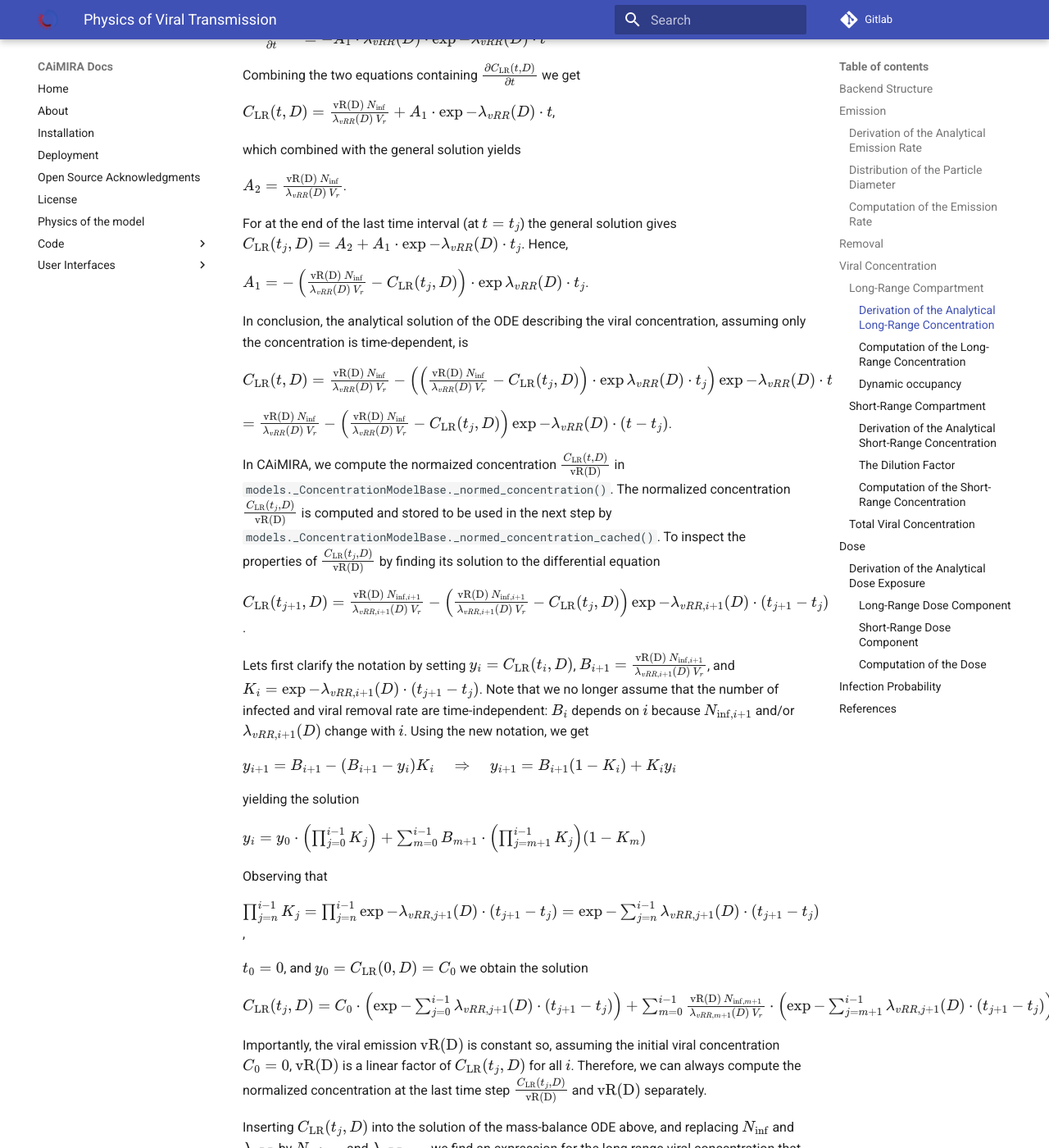
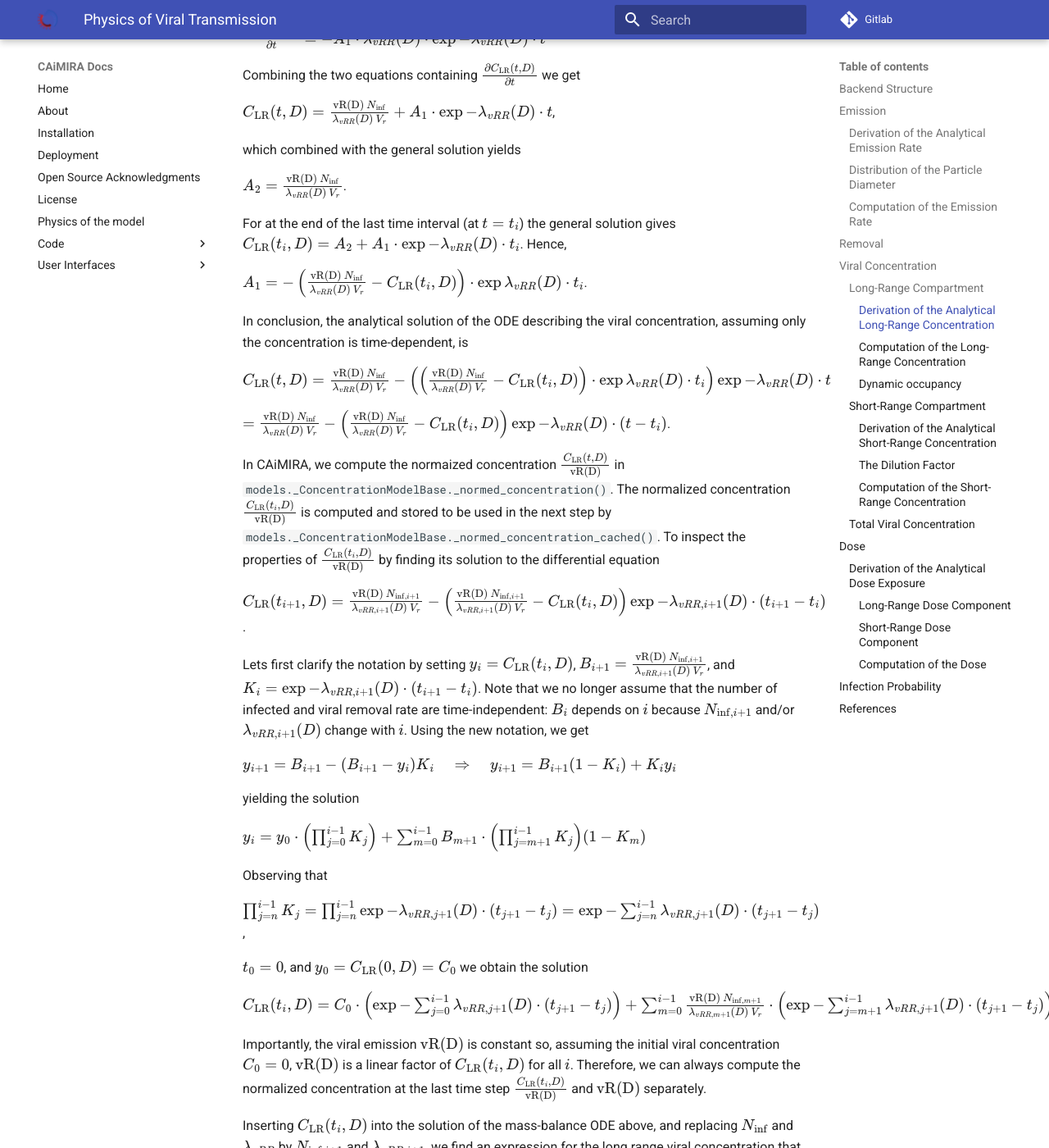
Before and after one commit to CERN/CAiMIRA, an MkDocs documentation site: the page built from caimira/docs/mkdocs/docs/code/viral_transmission.md, in a window 1280 px wide and 1400 px high, scrolled down 5581 px. Shown: the whole window at 82% size. Built offline with MkDocs 1.6.1 and Material for MkDocs 9.7.7, drawn with Linux system fonts in a browser that asks for light colours; some of the changed text lies outside the part shown.

Commit message:
fix bug in substripts concentration, note about dynamic short range

```diff
--- a/caimira/docs/mkdocs/docs/code/viral_transmission.md
+++ b/caimira/docs/mkdocs/docs/code/viral_transmission.md
@@ -119,12 +119,13 @@ The estimate of the concentration of virus-laden particles in a given room is ba
 Most of the methods used to calculate the long-range concentration are defined in the superclass `models._ConcentrationModelBase()`, with the abstract methods `removal_rate()`, `min_background_concentration()`, and `normalization_factor()` implemented for **viral** concentrations specifically in the subclass `models.ConcentrationModel()`. Later, we will see that `models.CO2ConcentrationModel()` also inherits from `models._ConcentrationModelBase()`. The short-range virus concentration is modelled by the independent class `models.ShortRangeModel()`.
 
 ### Long-Range Compartment
+
 #### Derivation of the Analytical Long-Range Concentration
 Assuming mass balance, the change in the viral concentration equal the difference between the total emission rate per volume and the total removal rate. If we assume all the infected have the same emission rate, the total emission rate per unit volume is the product of $\mathrm{vR(D)}$ and the number of infected $N_{\mathrm{inf}}$ divided by the room volume $V_r$. The total removal rate is the product of the viral removal rate $\lambda_{\mathrm{vRR}}(t,D)$ and the current viral concentration $C_{\mathrm{LR}}(t, D)$. In conclusion, the viral concentration is described by the ordinary differential equation (ODE)
 
 $\frac{\partial C_{\mathrm{LR}}(t, D)}{\partial t} = \frac{\mathrm{vR}(D)\,N_{\mathrm{inf}}}{V_r} - \lambda_{vRR}(D) \cdot C_{\mathrm{LR}}(t, D)$.
 
-Assuming the viral concentration is the only time-dependent variable, this ODE can be solved analytically for a given particle size $D$. The solution might only hold over time intervals $[t_j, t_{j+1}]$ where the assumption that $\lambda_{vRR}(D)$ and $N_{\mathrm{inf}}$ are time-independent holds. In that case, the viral concentration at the end of the previous interval $C_{\mathrm{LR}}(t_j,D)$ can be carried forward as an intital condition to the next interval.
+Assuming the viral concentration is the only time-dependent variable, this ODE can be solved analytically for a given particle size $D$. The solution might only hold over time intervals $[t_i, t_{i+1}]$ where the assumption that $\lambda_{vRR}(D)$ and $N_{\mathrm{inf}}$ are time-independent holds. In that case, the viral concentration at the end of the previous interval $C_{\mathrm{LR}}(t_i,D)$ can be carried forward as an intital condition to the next interval.
 
 The homogeneous solution (satisfying
 $\frac{\partial C_{\mathrm{LR}}(t, D)}{\partial t} + \lambda_{vRR}(D)\cdot\,C_{\mathrm{LR}}(t, D) = 0$)
@@ -146,27 +147,27 @@ which combined with the general solution yields
 
 $A_2 = \frac{\mathrm{vR(D)}\,N_{\mathrm{inf}}}{\lambda_{vRR}(D)\,V_r}$.
 
-For at the end of the last time interval (at $t=t_j$) the general solution gives
-$C_{\mathrm{LR}}(t_j, D) = A_2 + A_1\cdot \exp{-\lambda_{vRR}(D)\cdot t_j}$.
+For at the end of the last time interval (at $t=t_i$) the general solution gives
+$C_{\mathrm{LR}}(t_i, D) = A_2 + A_1\cdot \exp{-\lambda_{vRR}(D)\cdot t_i}$.
 Hence,
 
-$A_1 = -\left(\frac{\mathrm{vR(D)}\,N_{\mathrm{inf}}}{\lambda_{vRR}(D)\,V_r}-C_{\mathrm{LR}}(t_j, D)\right) \cdot \exp{\lambda_{vRR}(D)\cdot t_j}$.
+$A_1 = -\left(\frac{\mathrm{vR(D)}\,N_{\mathrm{inf}}}{\lambda_{vRR}(D)\,V_r}-C_{\mathrm{LR}}(t_i, D)\right) \cdot \exp{\lambda_{vRR}(D)\cdot t_i}$.
 
 In conclusion, the analytical solution of the ODE describing the viral concentration, assuming only the concentration is time-dependent, is
 
-$C_{\mathrm{LR}}(t, D) = \frac{\mathrm{vR(D)}\,N_{\mathrm{inf}}}{\lambda_{vRR}(D)\,V_r} - \left(\left(\frac{\mathrm{vR(D)}\,N_{\mathrm{inf}}}{\lambda_{vRR}(D)\,V_r}- C_{\mathrm{LR}}(t_j, D)\right) \cdot \exp{\lambda_{vRR}(D)\cdot t_j}\right) \exp{-\lambda_{vRR}(D)\cdot t}$
+$C_{\mathrm{LR}}(t, D) = \frac{\mathrm{vR(D)}\,N_{\mathrm{inf}}}{\lambda_{vRR}(D)\,V_r} - \left(\left(\frac{\mathrm{vR(D)}\,N_{\mathrm{inf}}}{\lambda_{vRR}(D)\,V_r}- C_{\mathrm{LR}}(t_i, D)\right) \cdot \exp{\lambda_{vRR}(D)\cdot t_i}\right) \exp{-\lambda_{vRR}(D)\cdot t}$
 
-$= \frac{\mathrm{vR(D)}\,N_{\mathrm{inf}}}{\lambda_{vRR}(D)\,V_r} - \left(\frac{\mathrm{vR(D)}\,N_{\mathrm{inf}}}{\lambda_{vRR}(D)\,V_r}-C_{\mathrm{LR}}(t_j, D)\right) \exp{-\lambda_{vRR}(D)\cdot (t-t_j)}$.
+$= \frac{\mathrm{vR(D)}\,N_{\mathrm{inf}}}{\lambda_{vRR}(D)\,V_r} - \left(\frac{\mathrm{vR(D)}\,N_{\mathrm{inf}}}{\lambda_{vRR}(D)\,V_r}-C_{\mathrm{LR}}(t_i, D)\right) \exp{-\lambda_{vRR}(D)\cdot (t-t_i)}$.
 
 
 In CAiMIRA, we compute the normaized concentration $\frac{C_{\mathrm{LR}}(t, D)}{\mathrm{vR(D)}}$ in `models._ConcentrationModelBase._normed_concentration()`.
-The normalized concentration $\frac{C_{\mathrm{LR}}(t_j, D)}{\mathrm{vR(D)}}$ is computed and stored to be used in the next step by `models._ConcentrationModelBase._normed_concentration_cached()`.
-To inspect the properties of $\frac{C_{\mathrm{LR}}(t_j, D)}{\mathrm{vR(D)}}$ by finding its solution to the differential equation
+The normalized concentration $\frac{C_{\mathrm{LR}}(t_i, D)}{\mathrm{vR(D)}}$ is computed and stored to be used in the next step by `models._ConcentrationModelBase._normed_concentration_cached()`.
+To inspect the properties of $\frac{C_{\mathrm{LR}}(t_i, D)}{\mathrm{vR(D)}}$ by finding its solution to the differential equation
 
-$C_{\mathrm{LR}}(t_{j+1}, D)= \frac{\mathrm{vR(D)}\,N_{\mathrm{inf},i+1}}{\lambda_{vRR,i+1}(D)\,V_r} - \left(\frac{\mathrm{vR(D)}\,N_{\mathrm{inf},i+1}}{\lambda_{vRR,i+1}(D)\,V_r}-C_{\mathrm{LR}}(t_j, D)\right) \exp{-\lambda_{vRR,i+1}(D)\cdot (t_{j+1}-t_j)}$.
+$C_{\mathrm{LR}}(t_{i+1}, D)= \frac{\mathrm{vR(D)}\,N_{\mathrm{inf},i+1}}{\lambda_{vRR,i+1}(D)\,V_r} - \left(\frac{\mathrm{vR(D)}\,N_{\mathrm{inf},i+1}}{\lambda_{vRR,i+1}(D)\,V_r}-C_{\mathrm{LR}}(t_i, D)\right) \exp{-\lambda_{vRR,i+1}(D)\cdot (t_{i+1}-t_i)}$.
 
 Lets first clarify the notation by setting $y_i =C_{\mathrm{LR}}(t_{i}, D)$, $B_{i+1}=\frac{\mathrm{vR(D)}\,N_{\mathrm{inf},i+1}}{\lambda_{vRR,i+1}(D)\,V_r}$,
-and $K_i = \exp{-\lambda_{vRR,i+1}(D)\cdot (t_{j+1}-t_j)}$. Note that we no longer assume that the number of infected and viral removal rate are time-independent:
+and $K_i = \exp{-\lambda_{vRR,i+1}(D)\cdot (t_{i+1}-t_i)}$. Note that we no longer assume that the number of infected and viral removal rate are time-independent:
 $B_i$ depends on $i$ because $N_{\mathrm{inf},i+1}$ and/or $\lambda_{vRR,i+1}(D)$ change with $i$. Using the new notation, we get
 
 $y_{i+1}= B_{i+1} - (B_{i+1}-y_i) K_i \quad \Rightarrow \quad y_{i+1} = B_{i+1}(1-K_i)+K_i y_i$
@@ -181,20 +182,20 @@ $\prod_{j=n}^{i-1}K_j = \prod_{j=n}^{i-1}\exp{-\lambda_{vRR,j+1}(D)\cdot (t_{j+1
 
 $t_0=0$, and $y_0=C_{\mathrm{LR}}(0, D)=C_0$ we obtain the solution
 
-$C_{\mathrm{LR}}(t_j, D)
+$C_{\mathrm{LR}}(t_i, D)
 =C_0 \cdot \left(\exp{ - \sum_{j=0}^{i-1} \lambda_{vRR,j+1}(D)\cdot(t_{j+1}-t_j)}\right)
 +\sum_{m=0}^{i-1}
 \frac{\mathrm{vR(D)}\,N_{\mathrm{inf},m+1}}{\lambda_{vRR,m+1}(D)\,V_r}
 \cdot \left(\exp{ - \sum_{j=m+1}^{i-1} \lambda_{vRR,j+1}(D)\cdot(t_{j+1}-t_j)}\right)
 \cdot \left(1- \exp{-\lambda_{vRR,m+1}(D)\cdot (t_{m+1}-t_m)}\right)$
 
-Importantly, the viral emission $\mathrm{vR(D)}$ is constant so, assuming the initial viral concentration $C_0=0$, $\mathrm{vR(D)}$ is a linear factor of $C_{\mathrm{LR}}(t_j, D)$ for all $i$.
-Therefore, we can always compute the normalized concentration at the last time step $\frac{C_{\mathrm{LR}}(t_j, D)}{\mathrm{vR(D)}}$ and $\mathrm{vR(D)}$ separately.
+Importantly, the viral emission $\mathrm{vR(D)}$ is constant so, assuming the initial viral concentration $C_0=0$, $\mathrm{vR(D)}$ is a linear factor of $C_{\mathrm{LR}}(t_i, D)$ for all $i$.
+Therefore, we can always compute the normalized concentration at the last time step $\frac{C_{\mathrm{LR}}(t_i, D)}{\mathrm{vR(D)}}$ and $\mathrm{vR(D)}$ separately.
 
-Inserting $C_{\mathrm{LR}}(t_j, D)$ into the solution of the mass-balance ODE above, and replacing $N_{\mathrm{inf}}$ and $\lambda_{vRR}$ by $N_{\mathrm{inf},i+1}$ and $\lambda_{vRR,i+1}$,
-we find an expression for the long range viral concentration that does not require recurrent computations of $C_{\mathrm{LR}}(t_j, D)$.
+Inserting $C_{\mathrm{LR}}(t_i, D)$ into the solution of the mass-balance ODE above, and replacing $N_{\mathrm{inf}}$ and $\lambda_{vRR}$ by $N_{\mathrm{inf},i+1}$ and $\lambda_{vRR,i+1}$,
+we find an expression for the long range viral concentration that does not require recurrent computations of $C_{\mathrm{LR}}(t_i, D)$.
 The expression will, however, depend on all the stepwise constant values of the number of infected and viral removal rate.
-Computationally, it might be just as efficient to compute $C_{\mathrm{LR}}(t_j, D)$ recurrently, as in CAiMIRA, because we also want to compute the concentration profile.
+Computationally, it might be just as efficient to compute $C_{\mathrm{LR}}(t_i, D)$ recurrently, as in CAiMIRA, because we also want to compute the concentration profile.
 
 #### Computation of the Long-Range Concentration
 For computational speed-up purposes we first compute $\frac{C_{\mathrm{LR}}(t, D)}{\mathrm{vR(D)}}$, i.e. the long-range concentration normalized by the emission rate. This diameter-dependent component is later retrieved in `models.ExposureModel` to compute the dose exposure.
```
Also changed, not shown: other parts of caimira/docs/mkdocs/docs/code/viral_transmission.md (+5 -1 lines).
